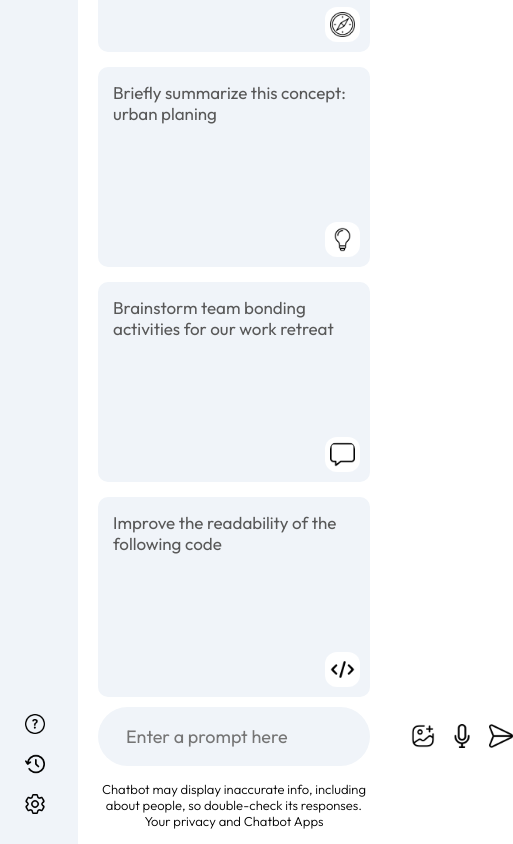
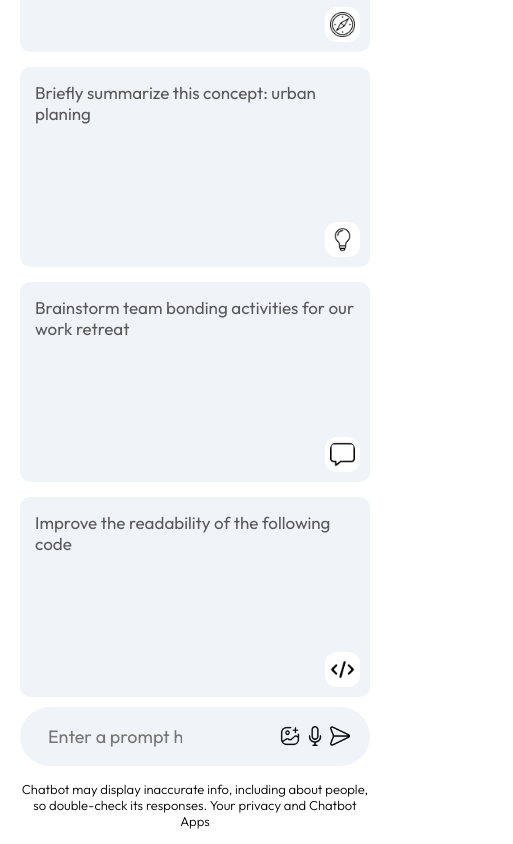
Before and after one commit to ShamsadAlam/AI-Chatbot, a React (Vite) app: page / in a window 390 px wide. Shown: the part 672-1516 px from the top of the page, 513 px wide, since content can reach past the window. Built offline with nearby package versions, Linux system fonts and the light colour scheme.

Commit message:
responsiveness resolved

```diff
--- a/src/components/Main/main.css
+++ b/src/components/Main/main.css
@@ -177,3 +177,22 @@
     font-weight: 300;
     line-height: 1.8;
 }
+
+@media (max-width:600px){
+    .main-bottom input{
+        flex: none;
+        width: 150px;
+    }
+
+    .main-bottom img{
+        width: 20px;
+    }
+
+    .search-box{
+        padding: 5px 10px;
+    }
+
+    .search-box div{
+        gap: 5px;
+    }
+}
--- a/src/components/Sidebar/sidebar.css
+++ b/src/components/Sidebar/sidebar.css
@@ -32,6 +32,7 @@
 .sidebar .recent{
     display: flex;
     flex-direction: column;
+    animation:fadeIn 1.5s
 }
 
 .sidebar .recent-title{
@@ -63,3 +64,9 @@
     padding-right: 10px;
     cursor: pointer;
 }
+
+@media (max-width:600px){
+    .sidebar{
+        display: none;
+    }
+}
--- a/src/index.css
+++ b/src/index.css
@@ -9,4 +9,14 @@
 #root{
   min-height: 100vh;
   display: flex;
+  animation: fadeIn 1.5s;
 }
+
+@keyframes fadeIn{
+  0%{
+    opacity: 0;
+  }
+  100%{
+    opacity: 1;
+  }
+}
```
